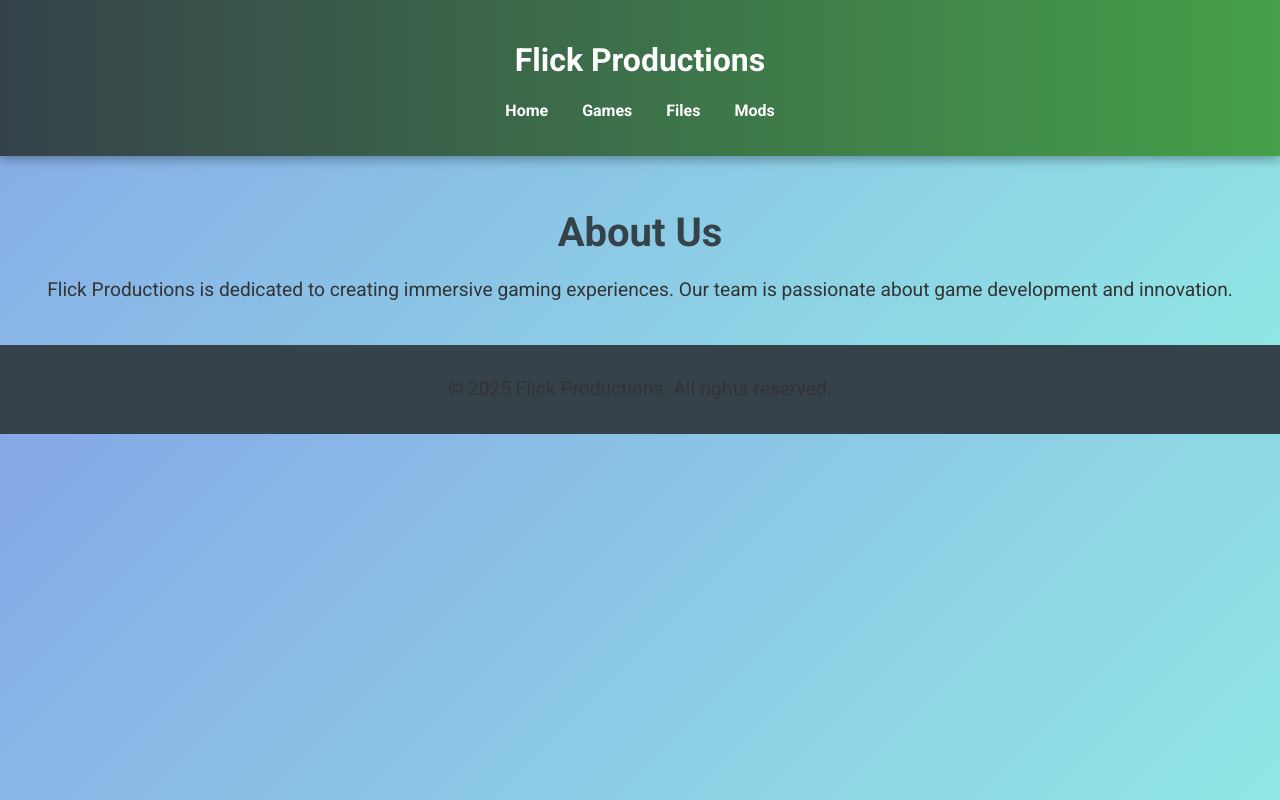
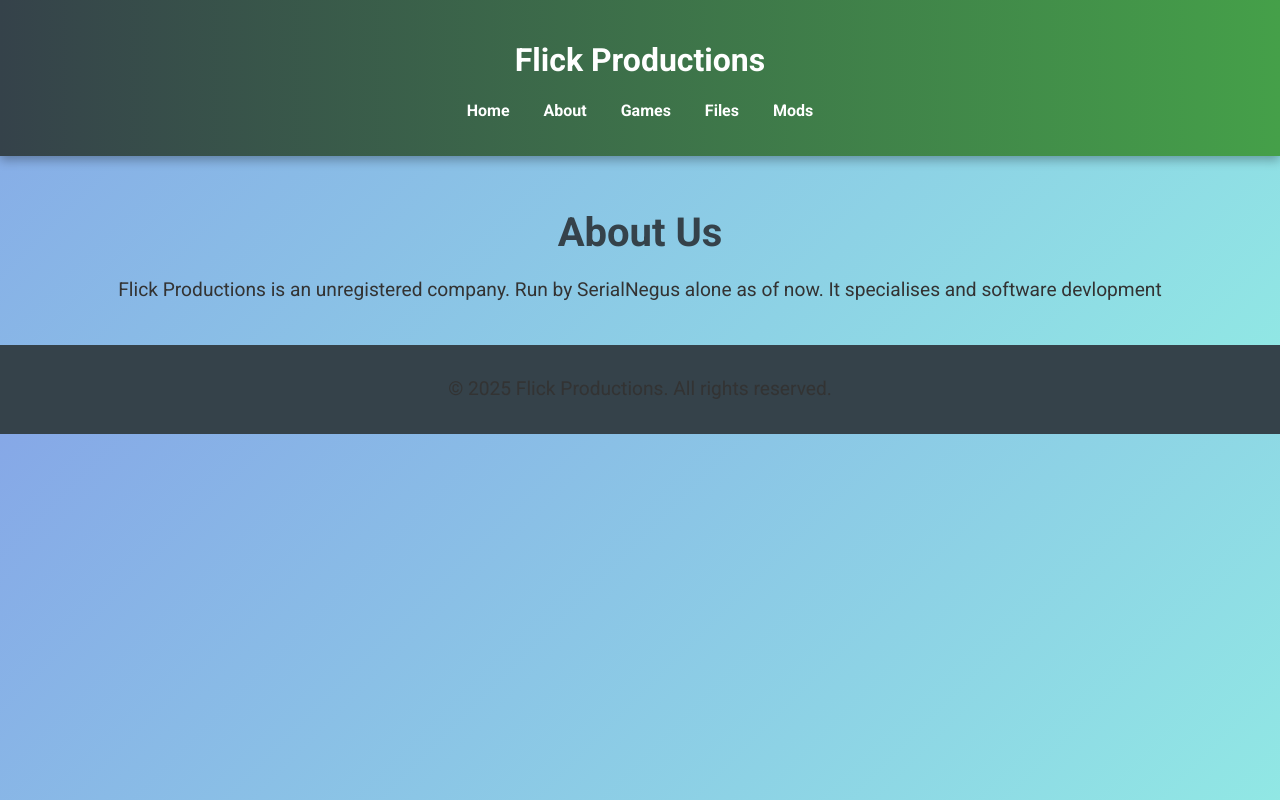
Before and after one commit to SerialNegus/Website, a plain HTML site: page about.html in a window 1280 px wide. Drawn offline with Linux system fonts and the light colour scheme.

Commit message:
Update about.html

```diff
--- a/about.html
+++ b/about.html
@@ -13,6 +13,7 @@
         <nav>
             <ul>
                 <li><a href="index.html">Home</a></li>
+                <li><a href="about.html">About</a></li>
                 <li><a href="games.html">Games</a></li>
                 <li><a href="files.html">Files</a></li>
                 <li><a href="mods.html">Mods</a></li>
@@ -21,7 +22,7 @@
     </header>
     <main>
         <h2>About Us</h2>
-        <p>Flick Productions is dedicated to creating immersive gaming experiences. Our team is passionate about game development and innovation.</p>
+        <p>Flick Productions is an unregistered company. Run by SerialNegus alone as of now. It specialises and software devlopment</p>
     </main>
     <footer>
         <p>&copy; 2025 Flick Productions. All rights reserved.</p>
```
